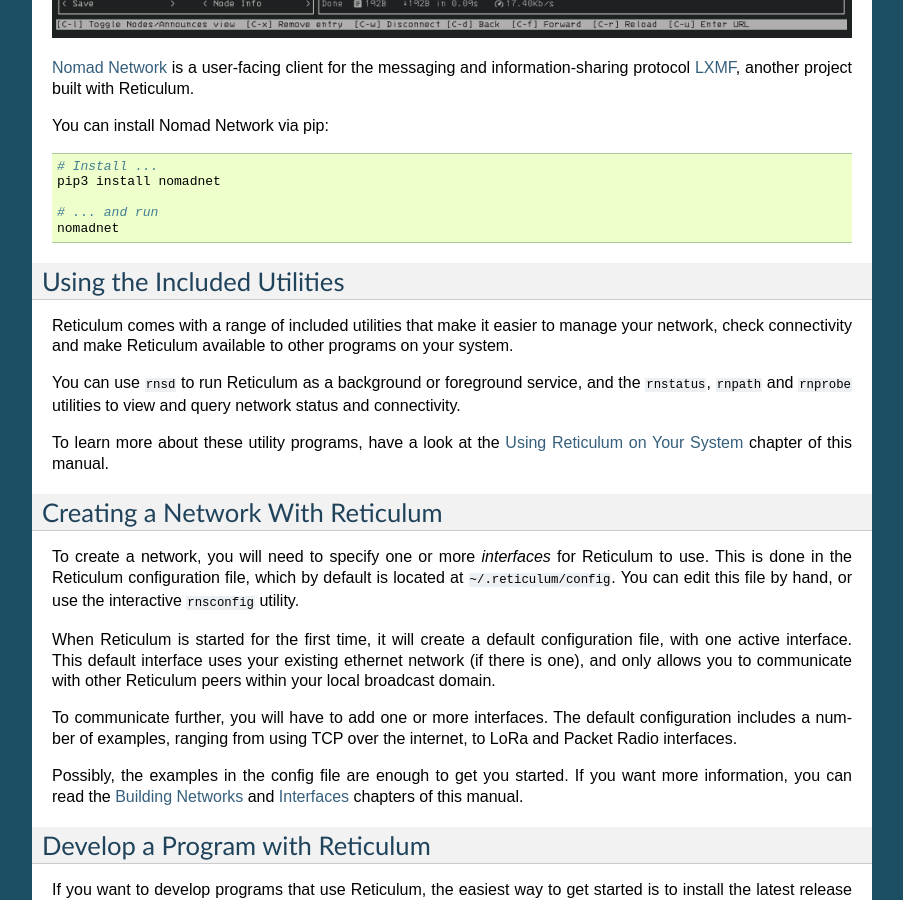
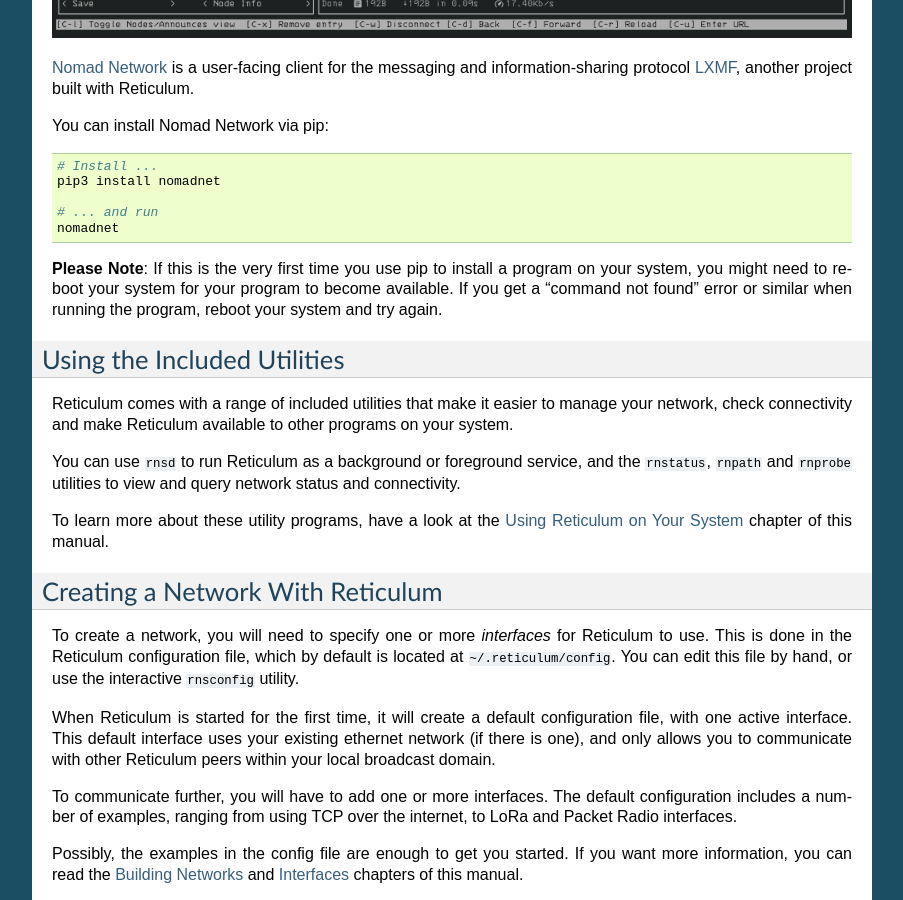
Before and after one commit to markqvist/Reticulum, a Sphinx documentation site: the page built from docs/source/gettingstartedfast.rst, in a window 1280 px wide and 900 px high, scrolled down 676 px. Shown: the whole window, without its empty margins (198-1101 px from the left). Built offline with Sphinx 7.4.7, drawn with Linux system fonts in a browser that asks for light colours.

Commit message:
Updated docs

```diff
--- a/docs/source/gettingstartedfast.rst
+++ b/docs/source/gettingstartedfast.rst
@@ -5,6 +5,7 @@
 The best way to get started with the Reticulum Network Stack depends on what
 you want to do. This guide will outline sensible starting paths for different
 scenarios.
+
 
 Try Using a Reticulum-based Program
 =============================================
@@ -29,6 +30,10 @@
    # ... and run
    nomadnet
 
+**Please Note**: If this is the very first time you use pip to install a program
+on your system, you might need to reboot your system for your program to become
+available. If you get a "command not found" error or similar when running the
+program, reboot your system and try again.
 
 
 Using the Included Utilities
@@ -43,6 +48,7 @@
 
 To learn more about these utility programs, have a look at the
 :ref:`Using Reticulum on Your System<using-main>` chapter of this manual.
+
 
 Creating a Network With Reticulum
 =============================================
```
